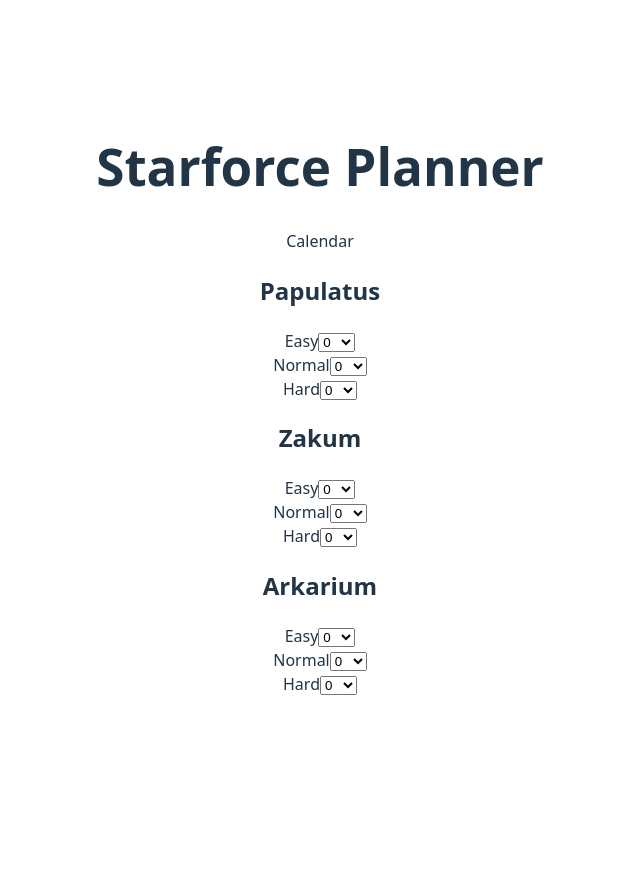
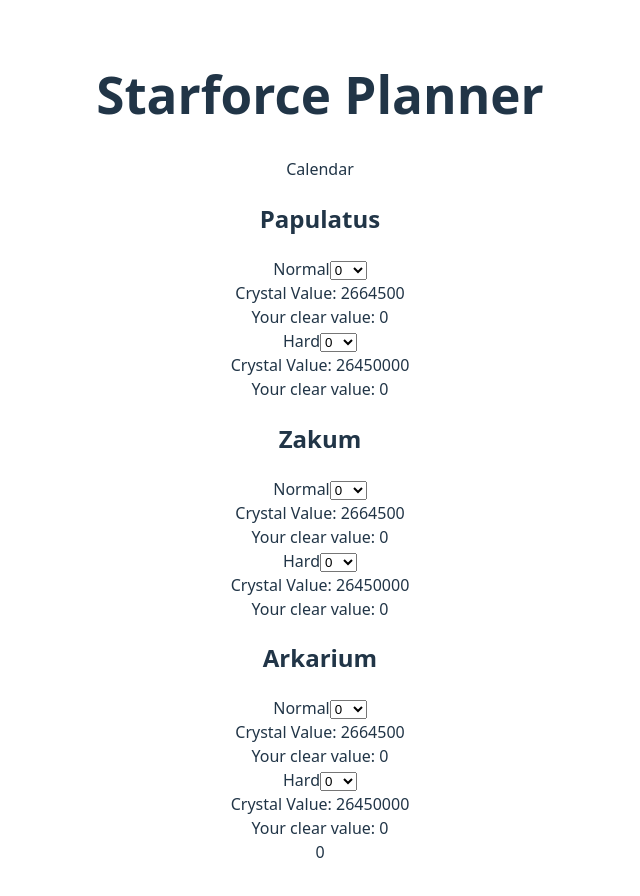
Before and after one commit to wajeff/starforce-planner, a React (Vite) app: page / in a window 1280 px wide. Shown: the whole page, without its empty margins (320-960 px from the left). Before the commit the page ends 800 px from the top, so only its background shows below. Built offline with nearby package versions, Linux system fonts and the light colour scheme.

Commit message:
Updated BossSelection.jsx to send clearsValue back up to App.jsx

```diff
--- a/src/App.jsx
+++ b/src/App.jsx
@@ -7,21 +7,36 @@ import './App.css'
 function App() {
   const [bosses, setBosses] = useState({
     Papulatus: {
-      Easy: { clears: 0, value: 684500 },
       Normal: { clears: 0, value: 2664500 },
       Hard: { clears: 0, value: 26450000 }
     },
     Zakum:{
-      Easy: { clears: 0, value: 684500 },
       Normal: { clears: 0, value: 2664500 },
       Hard: { clears: 0, value: 26450000 }
     },
     Arkarium:{
-      Easy: { clears: 0, value: 684500 },
       Normal: { clears: 0, value: 2664500 },
       Hard: { clears: 0, value: 26450000 }
     },
   })
+
+  const [maxClears, setMaxClears] = useState(0)
+
+  const updateClears = (bossName, difficulty, newValue) => {
+    setBosses(prev => ({
+      ...prev,
+      [bossName]: {
+        ...prev[bossName],
+        [difficulty]: {
+          ...prev[bossName][difficulty],
+          clears: newValue
+        }
+      }
+    }));
+    setMaxClears(prev=> prev + newValue)
+  };
+
+
 
   const weeklyClearLimit = [0,1,2,3,4,5,6,7,8,9,10,11,12]
 
@@ -37,21 +52,14 @@ function App() {
             bossName={key}
             bosses={bosses}
             weeklyClearLimit={weeklyClearLimit}
-            updateClears={(difficulty, newValue) =>
-              setBosses(prev => ({
-                ...prev,
-                  key: {
-                    ...prev.key,
-                    [difficulty]: {
-                      ...prev.key[difficulty],
-                      clears: newValue
-                    }
-                  }
-              }))
-            }
+            updateClears={updateClears}
           />
         ))
       }
+      <div>
+        {maxClears > 180 ? 'You are selling too many crystals' : null}
+        {maxClears}
+      </div>
 
 
     </>
--- a/src/components/BossSelection.jsx
+++ b/src/components/BossSelection.jsx
@@ -1,27 +1,26 @@
 const BossSelection = ({bossName, bosses, updateClears, weeklyClearLimit}) => {
   return (
     <div>
-      <div>
+      <h2>{bossName}</h2>
+      {Object.keys(bosses[bossName]).map((key) => (
+        <section key={key}>
+          <label htmlFor={`${bossName}-${key}-select`}>{key}</label>
+          <select
+            id={`${bossName}-${key}-select`}
+            value={bosses[bossName][key].clears}
+            onChange={(e) => updateClears(bossName, key, parseInt(e.target.value))}
+            >
+              {weeklyClearLimit.map((number) => (
+                <option key={number} value={number}>{number}</option>
+              ))}
+          </select>
+          <div>Crystal Value: {bosses[bossName][key].value}</div>
+          <div>Your clear value: {bosses[bossName][key].value * bosses[bossName][key].clears}</div>
+        </section>
 
-        <h2>{bossName}</h2>
-          {Object.keys(bosses[bossName]).map(key=>
-          <section key={key}>
-            <label htmlFor="clear-select">{key}</label>
-            <select name ='bosses' id ='clear-select'>
-              {weeklyClearLimit.map(number=>
-              <option key={number} value="{number}">{number}</option>
-            )}
-            </select>
+      ))}
 
-          </section>
-
-
-        )}
-
-
-      </div>
     </div>
   )
 }
-
 export default BossSelection
```
